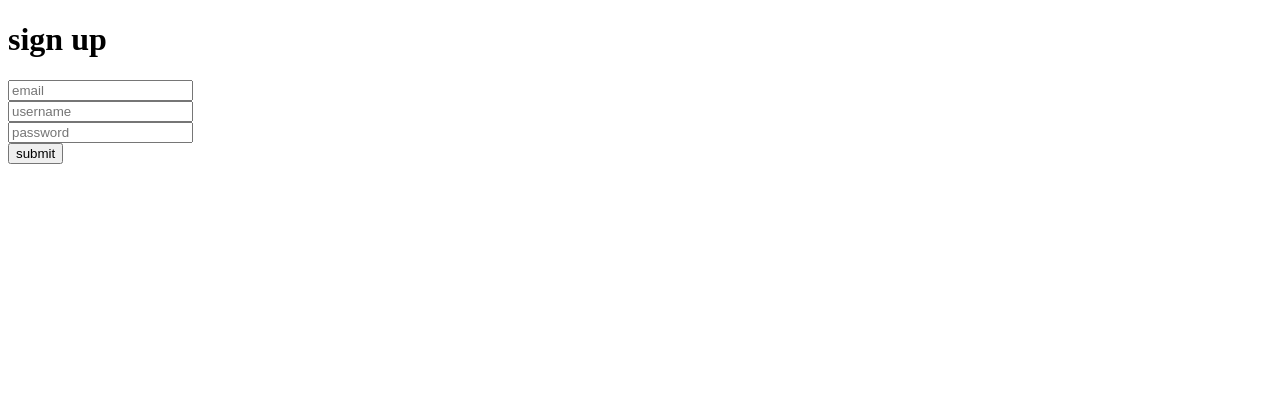
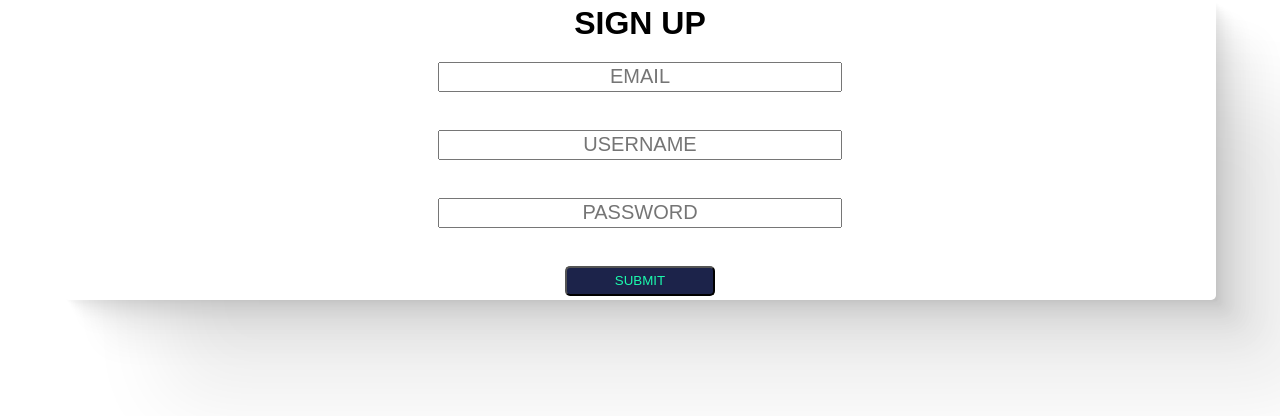
Before and after one commit to EMMANUEL-SUNMBOLA/log, a PHP site: page / in a window 1280 px wide. Shown: the top 416 px of the page. Run offline with PHP 8.4, Linux system fonts and the light colour scheme.

Commit message:
second commit, added new styling and edited the script

```diff
--- /dev/null
+++ b/dist/style.css
@@ -0,0 +1 @@
+*{margin:0;padding:0;outline:none;box-sizing:border-box;font-family:sans-serif;text-transform:uppercase}.errs{width:100%;padding:20px 0px 20px 0px;background-color:#1a2037;color:#3a97d4;display:flex;align-items:center;justify-content:center;font-size:20px}.formdiv{width:90%;height:300px;margin:0px auto;box-shadow:2.8px 2.8px 2.2px rgba(0,0,0,.02),6.7px 6.7px 5.3px rgba(0,0,0,.028),12.5px 12.5px 10px rgba(0,0,0,.035),22.3px 22.3px 17.9px rgba(0,0,0,.042),41.8px 41.8px 33.4px rgba(0,0,0,.05),100px 100px 80px rgba(0,0,0,.07);border-radius:5px;display:flex;align-items:center;justify-content:center;flex-direction:column}.formdiv form{display:flex;align-items:center;justify-content:center;flex-direction:column}.formdiv form input{width:150%;height:30px;text-align:center;font-size:20px;color:#ef374e;margin-top:20px}.formdiv form button{width:150px;height:30px;border-radius:5px;margin-top:20px;background-color:#1c234a;color:#1bfaad;transition:color .3s ease-in-out;transition:background-color .3s ease-in-out}.formdiv form button:hover{background-color:#e8effc;color:#624ce0}/*# sourceMappingURL=style.css.map */
--- a/index.php
+++ b/index.php
@@ -7,15 +7,14 @@
 
         if(empty($username)){
             $err[] = "username shouldn't be empty";
-        }
-        if(strlen($username) <= 7){
+        }elseif(strlen($username) <= 7){
             $err[] = "username should be at least 8 characters long";
         }
 
         if(empty($pwd)){
             $err[] = "please fill password area";
         }
-        if(strlen($pwd) < 8){
+        elseif(strlen($pwd) < 8){
             $err[] = "password too short";
         }
 
@@ -23,7 +22,7 @@
             $err[] = "email can't be left empty";
         }
         // FILTER_VALIDATE_EMAIL
-       if(filter_var($email,FILTER_VALIDATE_EMAIL) == false){
+       elseif(filter_var($email,FILTER_VALIDATE_EMAIL) == false){
         $err[] = "invalid email <br>";
        }
 
@@ -51,16 +50,21 @@
     <link rel="apple-touch-icon" sizes="180x180" href="favicon_io/apple-touch-icon.png">
     <link rel="icon" type="image/png" sizes="32x32" href="favicon_io/favicon-32x32.png">
     <link rel="icon" type="image/png" sizes="16x16" href="favicon_io/favicon-16x16.png">
+    <link rel="stylesheet" href="dist/style.css">
     <title>Document</title>
 </head>
 <body>
     <?php
         if(!empty($err) && isset($_POST["reg"])){
+            echo '<div class="errs">';
             foreach($err as $celary){
                 echo $celary . "<br>";
             }
+            echo "</div>";
         }
     ?>
+
+    <div class="formdiv">
         <form action="" method="post">
             <h1>sign up</h1>
             <input type="email" placeholder="email" name="email"><br>
@@ -68,5 +72,6 @@
             <input type="password" placeholder="password" name="pass"><br>
             <button type="submit" name="reg">submit</button>
         </form>
+    </div>
 </body>
 </html>
--- /dev/null
+++ b/style.scss
@@ -0,0 +1,64 @@
+*{
+    margin: 0;
+    padding: 0;
+    outline: none;
+    box-sizing: border-box;
+    font-family: sans-serif;
+    text-transform: uppercase;
+}
+.errs{
+    width: 100%;
+    padding: 20px 0px 20px 0px;
+    background-color: #1a2037;
+    color: #3a97d4;
+    display: flex;
+    align-items: center;
+    justify-content: center;
+    font-size: 20px;
+}
+.formdiv{
+    width: 90%;
+    height: 300px;
+    margin: 0px auto;
+    box-shadow:
+  2.8px 2.8px 2.2px rgba(0, 0, 0, 0.02),
+  6.7px 6.7px 5.3px rgba(0, 0, 0, 0.028),
+  12.5px 12.5px 10px rgba(0, 0, 0, 0.035),
+  22.3px 22.3px 17.9px rgba(0, 0, 0, 0.042),
+  41.8px 41.8px 33.4px rgba(0, 0, 0, 0.05),
+  100px 100px 80px rgba(0, 0, 0, 0.07);
+  border-radius: 5px;
+  display: flex;
+  align-items: center;
+  justify-content: center;
+  flex-direction: column;
+  form{
+    display: flex;
+    align-items: center;
+    justify-content: center;
+    flex-direction: column;
+    input{
+        width: 150%;
+        height: 30px;
+        text-align: center;
+        font-size: 20px;
+        color: #ef374e;
+        margin-top: 20px;
+
+    }
+    button{
+        width: 150px;
+        height: 30px;
+        border-radius: 5px;
+        margin-top: 20px;
+        background-color: #1c234a;
+        color: #1bfaad;
+        transition: color .3s ease-in-out;
+        transition: background-color .3s ease-in-out;
+        &:hover{
+            background-color: #e8effc;
+            color: #624ce0;
+        }
+    }
+  }
+}
```
Also changed, not shown: 1 other file. Lines whose indentation alone changed are shown as unchanged.
